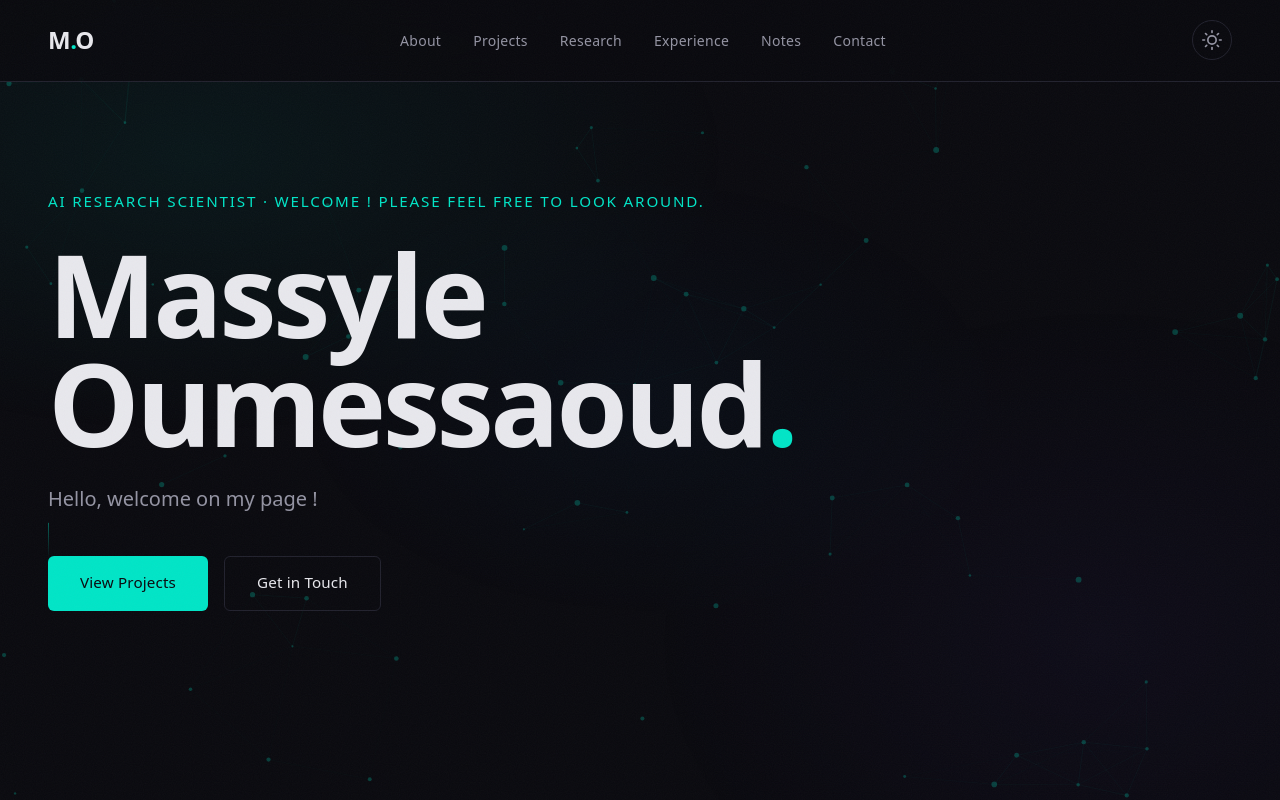
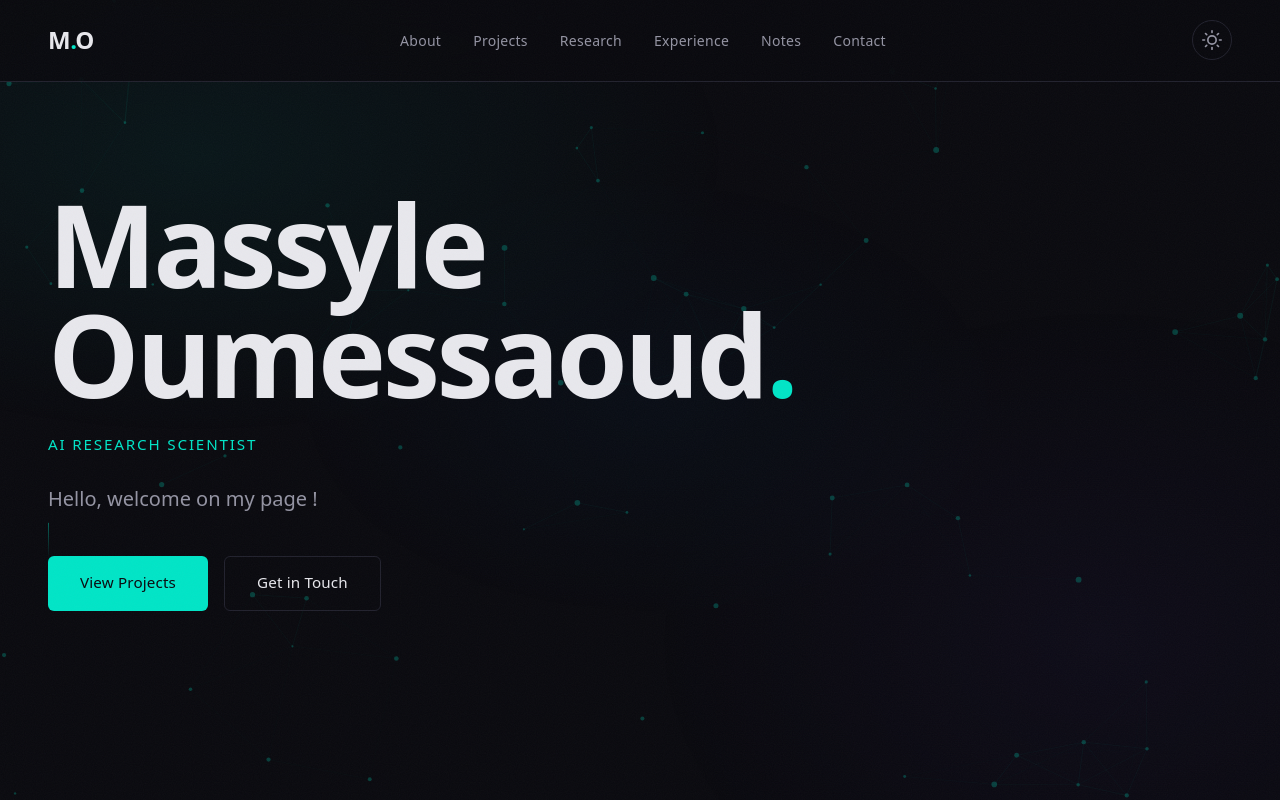
Before and after one commit to Massyle78/massyle.oumessaoud, a website built with Vite: page index.html in a window 1280 px wide. Shown: the top 800 px of the page. Built offline with nearby package versions, Linux system fonts and the light colour scheme; animation ran at ten frames a second; a web font is replaced by a local one.

Commit message:
Refine hero section in index.html by updating the introductory text for clarity and conciseness, enhancing the overall welcoming tone.

```diff
--- a/index.html
+++ b/index.html
@@ -97,14 +97,12 @@
   <section id="hero" class="hero">
     <canvas class="hero__canvas" aria-hidden="true"></canvas>
     <div class="hero__content">
-      <p class="hero__label reveal-text">AI Research Scientist &middot; Welcome ! Please feel free to look around. </p>
       <h1 class="hero__title">
         <span class="hero__title-line reveal-text">Massyle</span>
         <span class="hero__title-line reveal-text">Oumessaoud<span class="accent">.</span></span>
       </h1>
-      <p class="hero__subtitle reveal-text">
-        Hello, welcome on my page !
-      </p>
+        <p class="hero__label reveal-text">AI Research Scientist</p>
+        <p class="hero__subtitle reveal-text">Hello, welcome on my page !</p>
       <div class="hero__cta reveal-text">
         <a href="#projects" class="btn btn--primary">View Projects</a>
         <a href="#contact" class="btn btn--ghost">Get in Touch</a>
```
